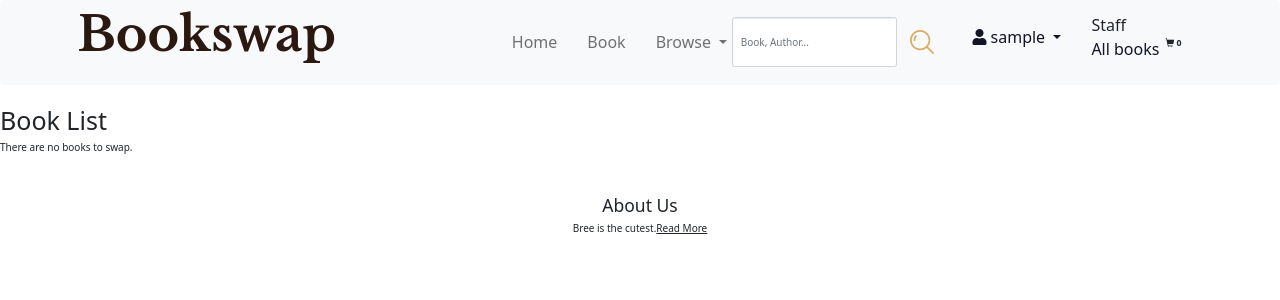
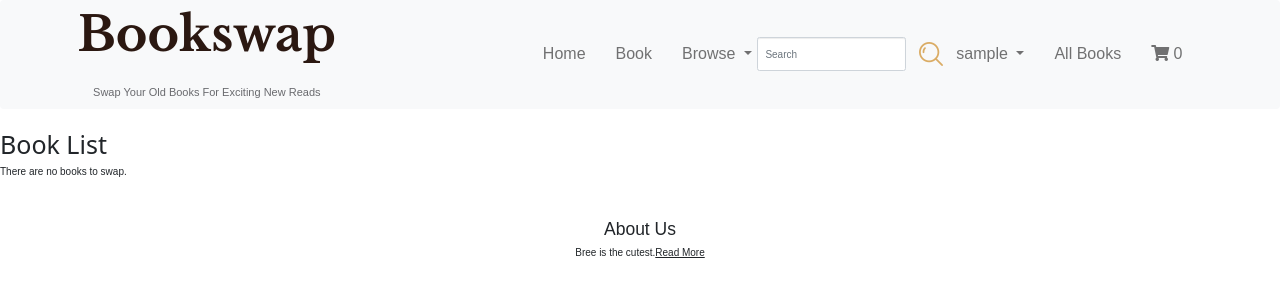
Before and after one commit to xkhanhnguyen/book-swap-project, a Django app: page /catalog/books/ in a window 1280 px wide. Shown: the top 300 px of the page. Run offline with Django 4.2, Linux system fonts and the light colour scheme; the visitor is signed in with stand-in values (Sample User, id 1); data that the repository does not hold is empty; some libraries are stand-ins or nearby versions.

Commit message:
update nav bar

```diff
--- a/catalog/templates/base_generic.html
+++ b/catalog/templates/base_generic.html
@@ -4,7 +4,7 @@
 <head>
   {% block title %}
   {% include "navbar.html" %}
-  <title>BookSwap</title>
+  <title>BookSwap - SWAP YOUR OLD BOOKS FOR EXCITING NEW READS</title>
   {% endblock %}
   <meta charset="utf-8" />
   <meta name="viewport" content="width=device-width, initial-scale=1" />
--- a/catalog/templates/navbar.html
+++ b/catalog/templates/navbar.html
@@ -5,12 +5,12 @@
 
         <div class="header-text text-center">
             <h1>Bookswap</h1>
+            <small>Swap Your Old Books For Exciting New Reads</small>
         </div>
         <!-- <button class="navbar-toggler" type="button" data-toggle="collapse" data-target="#navbarSupportedContent"
             aria-controls="navbarSupportedContent" aria-expanded="false" aria-label="Toggle navigation">
             <span class="navbar-toggler-icon"></span>
         </button> -->
-
         <div class="collapse navbar-collapse" id="navbarSupportedContent">
             <ul class="navbar-nav mr-auto">
                 <li class="nav-item active">
@@ -32,67 +32,47 @@
                 </li>
             </ul>
 
-
-            <form method="get" class="form-inline my-2 my-lg-0" action="{% url 'search-results'%}">
-                <input class="form-control mr-sm-2" type="search" placeholder="Book, Author..." aria-label="Search"
+            <form method="get" class="form-inline my-2 my-lg-0 ml-auto" action="{% url 'search-results'%}">
+                <input class="form-control mr-sm-2" type="search" placeholder="Search" aria-label="Search"
                     name="search_query">
-                <button class="btn" type="search"><img src="../../static/images/search.png"></button>
+                <button class="btn" type="submit"><img src="../../static/images/search.png"></button>
             </form>
 
-
-            <ul><a class="nav-item"></a>
+            <!-- User Authentication and Cart -->
+            <ul class="navbar-nav">
                 {% if user.is_authenticated %}
-                <div class="nav-item dropdown">
-                    <a class="nav-link dropdown-toggle" href="" id="dropdownMenuLink" data-bs-toggle="dropdown"
-                        aria-haspopup="true" aria-expanded="false">
-                        <i class="fa fa-user"></i>
+                <li class="nav-item dropdown">
+                    <a class="nav-link dropdown-toggle" href="#" id="navbarDropdownMenuLink" role="button"
+                        data-toggle="dropdown" aria-haspopup="true" aria-expanded="false">
                         {{ user.get_username }}
                     </a>
-                    <ul class="dropdown-menu" aria-labelledby="dropdown05">
-                        <li><a class="dropdown-item" href="#"><i class="fa fa-id-card"></i> Profile</a></li>
-                        <li><a class="dropdown-item" href="{% url 'my-swapped-book' %}"><i class="fa fa-plus"></i> My
-                                Books</a></li>
+                    <div class="dropdown-menu" aria-labelledby="navbarDropdownMenuLink">
+                        <a class="dropdown-item" href="#">Profile</a>
+                        <a class="dropdown-item" href="#">My Books</a>
                         <div class="dropdown-divider"></div>
-                        <li><a class="dropdown-item" href="{% url 'users-profile' %}"><i class="fa fa-id-card"></i>
-                                Account settings</a></li>
-                        <li><a class="dropdown-item" href="#"><i class="fa fa-id-card"></i> Helps</a></li>
-                        <li><a class="dropdown-item" href="{% url 'logout' %}"><i class="fa fa-id-card"></i> Sign
-                                out</a></li>
-                    </ul>
-                </div>
+                        <a class="dropdown-item" href="#">Account Settings</a>
+                        <a class="dropdown-item" href="#">Help</a>
+                        <a class="dropdown-item" href="#">Sign out</a>
+                    </div>
+                </li>
                 {% else %}
-                    <ul><a class="nav-link" href="{% url 'login' %}?next={{ request.path }}">Sign in</a></ul>
-                {% endif %}
-            </ul>
-
-            {% if user.is_staff %}
-            <hr>
-            <ul class="nav-item">
-                <li>Staff</li>
-                {% if perms.catalog.can_mark_swapped %}
-                <li><a href="{% url 'all-books' %}">All books</a></li>
+                <li class="nav-item">
+                    <a class="nav-link" href="{% url 'login' %}?next={{ request.path }}">Sign in</a>
+                </li>
                 {% endif %}
 
-            {% endif %}
+                {% if user.is_staff %}
+                <li class="nav-item">
+                    <a class="nav-link" href="{% url 'all-books' %}">All Books</a>
+                </li>
+                {% endif %}
+
+                <li class="nav-item">
+                    <a class="nav-link" href="{% url 'cart' %}">
+                        <i class="fas fa-shopping-cart"></i> <span id="cart-total">0</span>
+                    </a>
+                </li>
             </ul>
-            </hr>
-
-            <div class="form-inline my-2 my-lg-0">
-
-	     	<a href="{% url 'cart' %}">
-	    		<button type="button" class="btn btn-default btn-sm">
-                    <span class="glyphicon
-                        glyphicon-shopping-cart">
-                    </span>
-                    <b id="cart-total">0</b>
-                </button>
-	    	</a>
-
-
-
-           </div>
-
         </div>
-
     </div>
 </nav>
--- a/static/css/styles.css
+++ b/static/css/styles.css
@@ -1,5 +1,9 @@
 /* CSS styles for the navbar */
-
+*{
+  padding: 0;
+  margin: 0;
+  font-family: 'Poppins',sans-serif;
+}
 
 .header-text h1 {
   font-family: 'Libre Baskerville', serif;
@@ -7,6 +11,11 @@
   font-size: 48px;
   font-weight: 600;
   margin-bottom: 15px;
+}
+
+.navbar .header-text small {
+  font-size: 11px;
+  color: #696a6e;
 }
 /* CSS styles for the navbar brand */
 .navbar{
@@ -69,7 +78,7 @@
 }
 
 /* Form Input Box */
-.form-control {
+.form-control .btn {
   width: 100%; /* Set width to 100% to expand to the full width of its container */
   height: 50px;
   border-radius: 8px;
@@ -79,12 +88,7 @@
   box-sizing: border-box;
 }
 
-.btn:focus,
-.form-control:focus {
-   outline: 0;
-   box-shadow: 0 0 0 0rem rgb(13 110 253 / 25%) !important;
-}
-.navbar .form-control .btn {
+.btn {
   background: none;
   border: none;
   padding: 0;
@@ -92,6 +96,7 @@
   padding-top: 5px;
   padding-right: 5px;
 }
+
 
 .navbar .navbar-nav .login{
   color: #6c5dd4;
```
